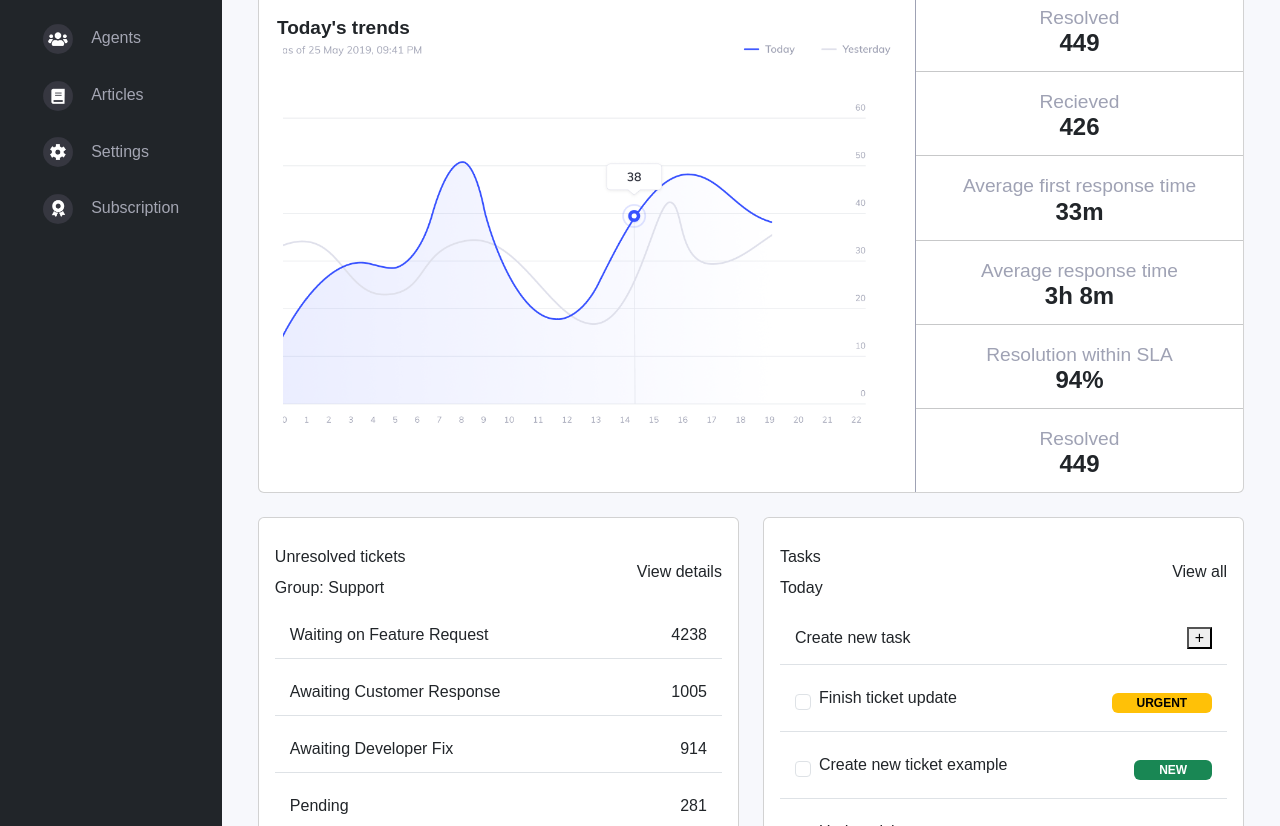
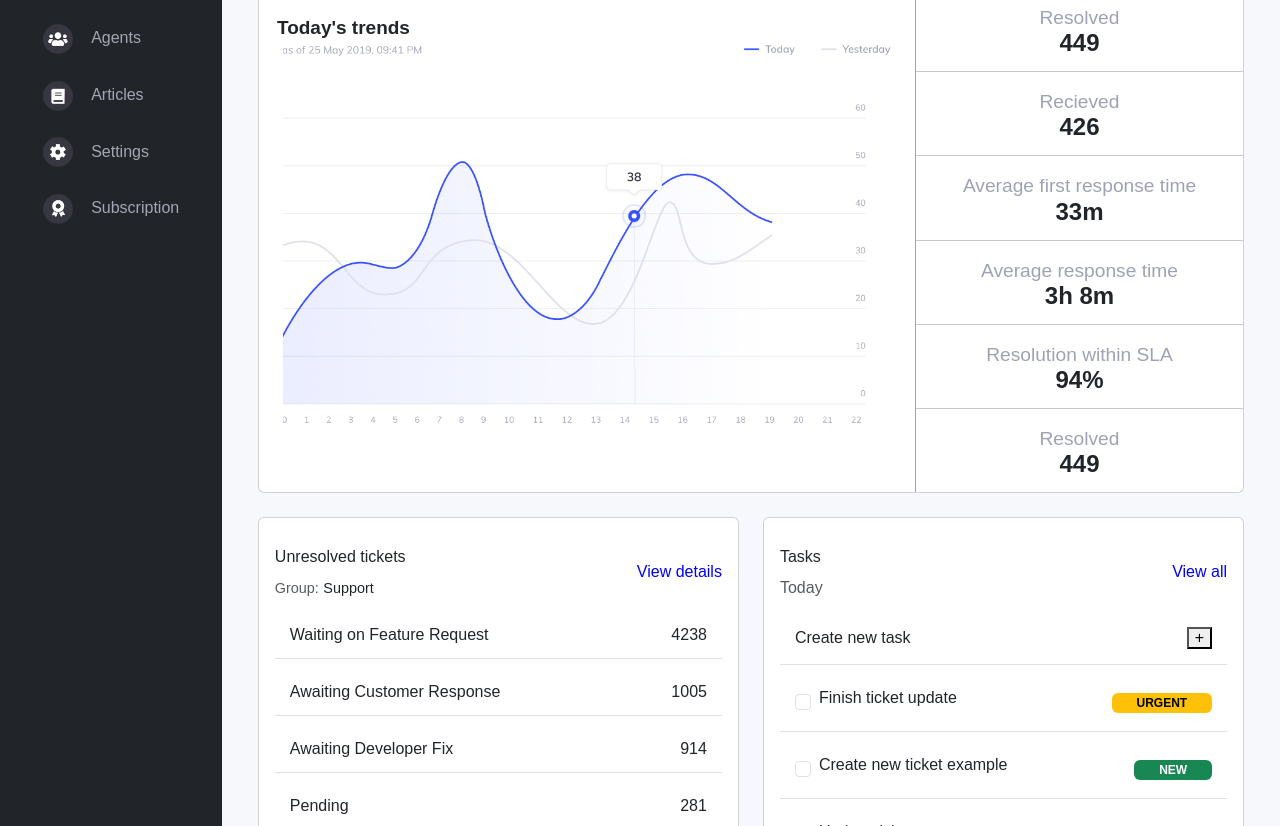
Before and after one commit to VimbaiChikoore/INM320SAA_Bootstrap_MusaM_VimbaiC, a website: page public/index.html in a window 1280 px wide. Shown: the part 274-1100 px from the top of the page. Drawn offline with nearby package versions, Linux system fonts and the light colour scheme.

Commit message:
2 bottom boxes

```diff
--- a/public/assets/css/style.css
+++ b/public/assets/css/style.css
@@ -140,5 +140,18 @@ body{
 
 }
 
+.view-blue {
+    color: blue;
+}
+
+.text-muted {
+    color: grey;
+}
+
+.small-text {
+    font-size: 0.9em;
+}
+
+
 /* ----------Don't code past here--------------- */
 /*# sourceMappingURL=style.css.map */
--- a/public/index.html
+++ b/public/index.html
@@ -217,10 +217,11 @@
                   <div class="card-body">
                     <div class="d-flex justify-content-between align-items-center">
                       <h3 class="mb-0">Unresolved tickets</h3>
-                      <h5 class="view">View details</h5>
+                      <h5 class="view view-blue">View details</h5>
                     </div>
                     <div class="mb-3">
-                      <h6>Group: Support</h6>
+                      <h6><span class="text-muted small-text">Group:</span> <span class="small-text">Support</span></h6>
+
                     </div>
                     <ul class="list-group list-group-flush">
                       <li class="list-group-item d-flex justify-content-between align-items-center">
@@ -250,10 +251,10 @@
                   <div class="card-body">
                     <div class="d-flex justify-content-between align-items-center">
                       <h3 class="mb-0">Tasks</h3>
-                      <h5 class="view">View all</h5>
+                      <h5 class="view view-blue">View all</h5>
                     </div>
                     <div class="mb-3">
-                      <h6>Today</h6>
+                      <h6 class="text-muted">Today</h6>
                     </div>
                     <ul class="list-group list-group-flush">
                       <li class="list-group-item d-flex justify-content-between align-items-center">
```
